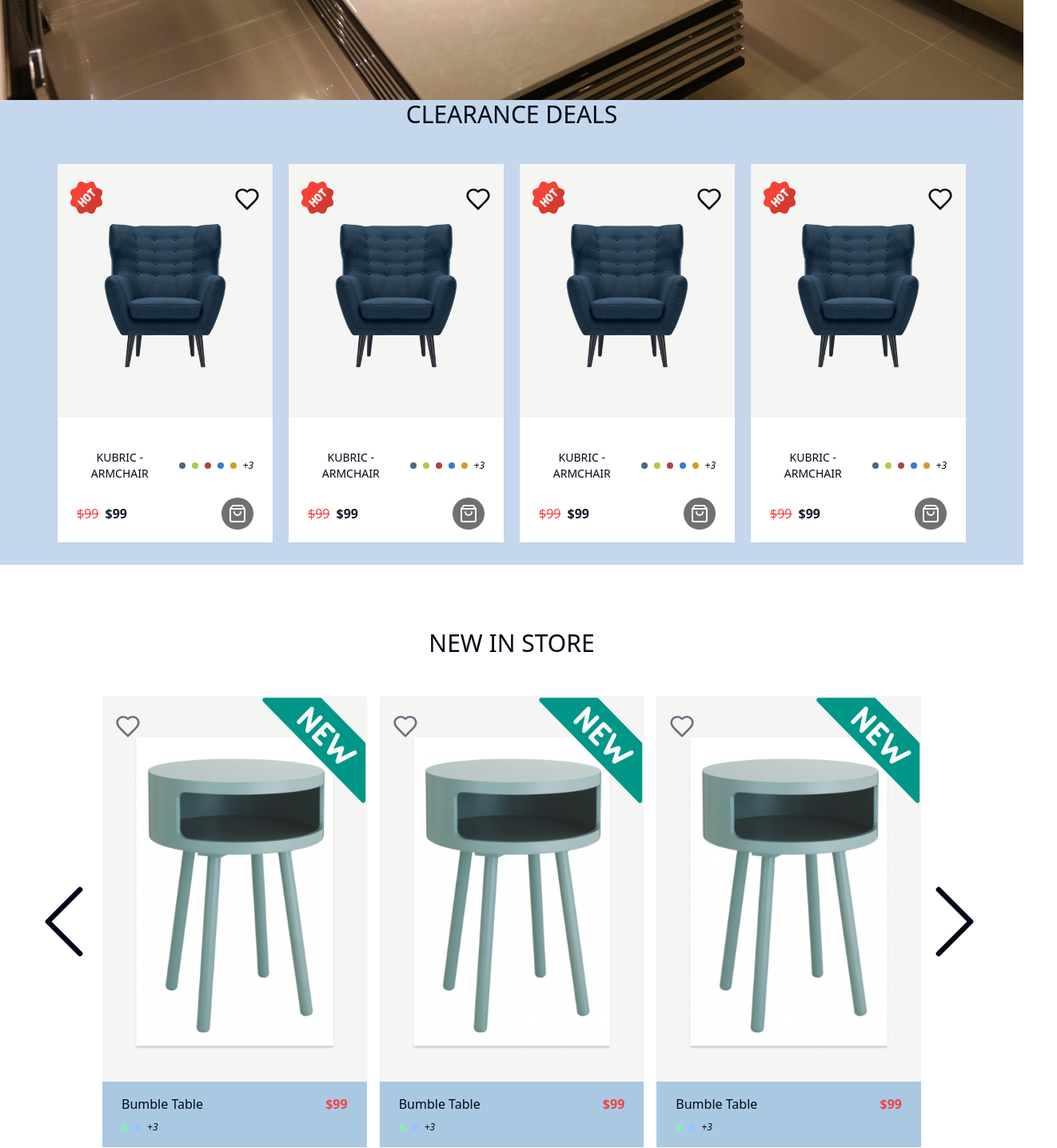
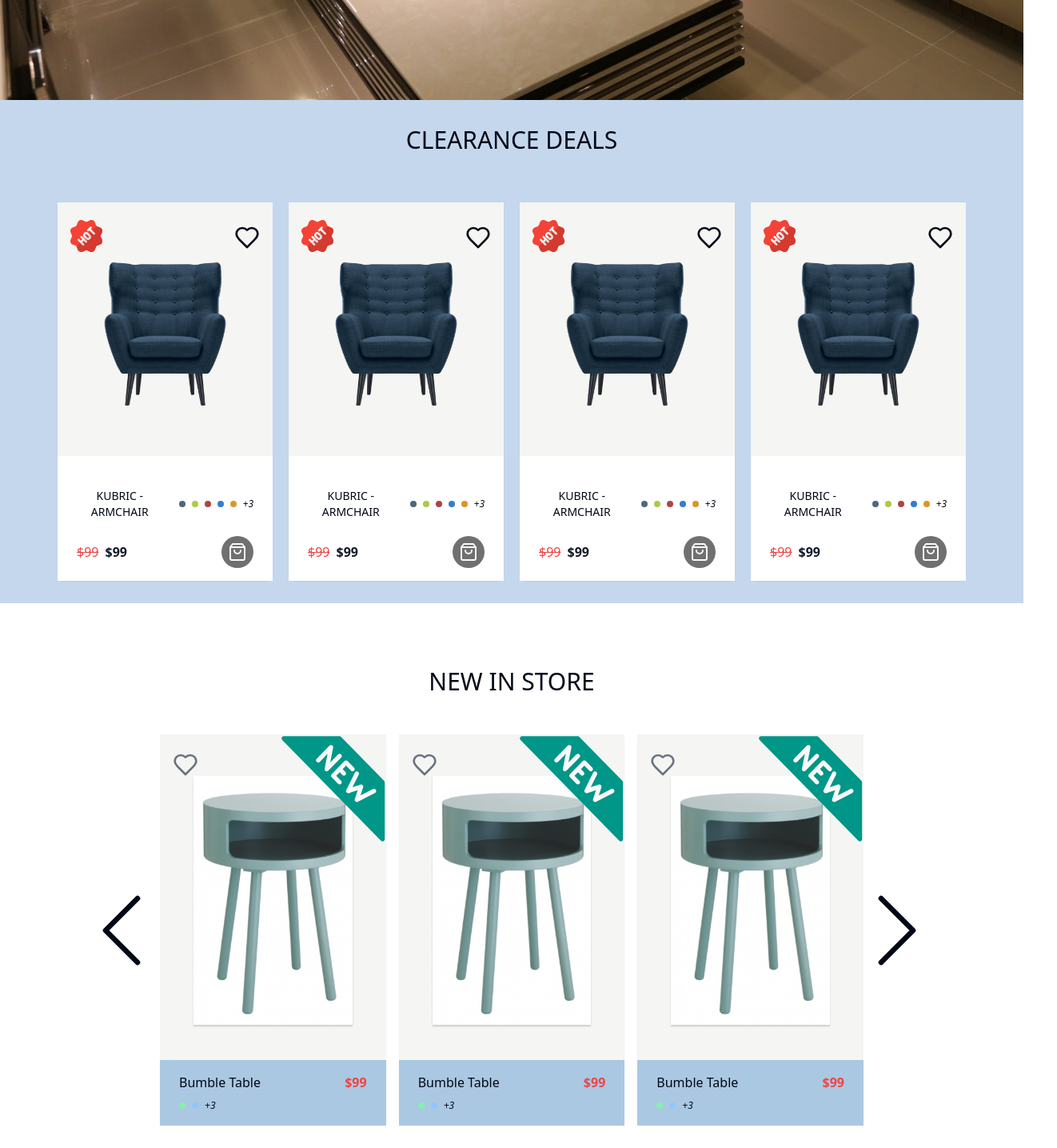
Before and after one commit to Jejeet/HNG11stagetwo, a React (Vite) app: page / in a window 1280 px wide. Shown: the part 720-2155 px from the top of the page at 80% size, 1322 px wide, since content can reach past the window. Built offline with nearby package versions, Linux system fonts and the light colour scheme.

Commit message:
updated Mobile home

```diff
--- a/src/components/Hero/Clearpage.tsx
+++ b/src/components/Hero/Clearpage.tsx
@@ -5,10 +5,10 @@ import { NewProduct } from '../productcards/NewProduct'
 
 const Clearpage = () => {
   return (
-    <div className='text-center bg-[#C4D7ED] w-full'>
-       <div className="container ">
-       <h2 className=' pb-4 items-center text-3xl'>CLEARANCE DEALS</h2>
-            <div className='grid grid-cols-1 sm:grid-cols-2 lg:grid-cols-4 gap-5 mx-10 py-7 '>
+    <div className='text-center bg-[#C4D7ED]'>
+       <div className="container">
+       <h2 className='items-center text-3xl py-8'>CLEARANCE DEALS</h2>
+            <div className='grid sm:grid-cols-2 lg:grid-cols-4 gap-5 md:mx-10 py-7 '>
                 {HomeDeal.slice(0, 4).map((HomeDeal)=>{
 
                         return <Link to={"/product"}><NewProduct {...HomeDeal}/></Link>
--- /dev/null
+++ b/src/components/Hero/Container.tsx
@@ -0,0 +1,9 @@
+import React, { ReactNode } from 'react'
+
+const Container = ({children}:{children:ReactNode}) => {
+  return (
+    <div className='container'>{children}</div>
+  )
+}
+
+export default Container
--- a/src/components/Hero/Hero.tsx
+++ b/src/components/Hero/Hero.tsx
@@ -1,11 +1,13 @@
 import React from "react";
 
 import { Homebutton } from "../Buttons/Homebtn";
+import Container from "./Container";
 const Hero = () => {
   return (
     <div className="relative bg-[url(@/assets/Hero.png)] w-full h-[690px] ">
    <div className="container">
-   <div className="absolute  flex flex-col  items-center justify-center top-20 sm:top-24 md:top-[85px] bg-[#D9D9D9C9] p-10 sm:px-10    ">
+      <Container>
+        <div className="absolute  flex flex-col  items-center justify-center top-20 sm:top-24 md:top-[85px] bg-[#D9D9D9C9] p-10 sm:px-10    ">
         <div className=" " >
           <h2 className="text-lg sm:text-2xl lg:text-3xl">HomeNest Gallery (HNG)</h2>
           <h2 className="text-sm sm:text-lg lg:text-xl mt-2">Redefining Furniture Shopping in <br/> Nigeria</h2>
@@ -13,8 +15,8 @@ const Hero = () => {
         <div className="mt-4">
         <Homebutton/>
         </div>
-   </div>
-
+       </div>
+       </Container>
       </div>
     </div>
   );
--- a/src/components/Homestore/Homestore.tsx
+++ b/src/components/Homestore/Homestore.tsx
@@ -6,11 +6,13 @@ import { SafeStool } from '@/lib/product'
 const Homestore = () => {
 
   return (
-    <div className='flex flex-col items-center space-y-8 my-20 w-[80%] mx-auto text-center'>
+    <div className='flex flex-col items-center space-y-8 my-20 md:w-[80%]
+     mx-auto overflow-x-hidden text-center  md:px-10'>
         <h2 className='pb-4 items-center text-3xl'>NEW IN STORE</h2>
-        <ProductCarousel  products={SafeStool}
-         />
-    </div>
+        <ProductCarousel  products={SafeStool}/>
+       </div>
+
+
   )
 }
 
--- a/src/components/Homestore/Inspiration.tsx
+++ b/src/components/Homestore/Inspiration.tsx
@@ -3,9 +3,11 @@ import SittingRoom from "@/assets/inspiration1.png"
 import Kitchen from "@/assets/inspiration2.png"
 const Inspiration = () => {
   return (
-    <div className=" flex flex-col items-center justify-center bg-[#E1E6FA] pb-10">
+    <div className=" bg-[#E1E6FA]">
+      <div className="container">
+      <div className=" flex flex-col items-center justify-center  pb-10">
       <h2 className="pb-8 pt-4 text-xl">INSPIRATIONAL IDEAS</h2>
-      <div className="flex flex-col w-full lg:w-[1364px] px-4 sm:px-10 lg:px-20" >
+      <div className="flex flex-col w-full" >
         <div className="flex flex-col lg:flex-row mb-4">
           <div className=" w-full lg:w-1/2">
             <img src={SittingRoom} alt=""  className="w-full" />
@@ -45,6 +47,9 @@ const Inspiration = () => {
         </div>
       </div>
     </div>
+      </div>
+
+    </div>
   );
 };
 
--- a/src/components/productcards/ProductCarousel.tsx
+++ b/src/components/productcards/ProductCarousel.tsx
@@ -12,16 +12,17 @@ import { NewProductType } from "@/lib/product"
 
 export function ProductCarousel({products}:{products:NewProductType[]}) {
   return (
-    <Carousel
+    <div className="container">
+      <Carousel
       opts={{
-        align: "start",
+        align: "center",
 
       }}
-      className="w-full"
+
     >
       <CarouselContent className="items-center justify-center">
         {products.map(product=> (
-          <CarouselItem key={product.id} className="w-full lg:basis-1/3 items-center justify-center">
+          <CarouselItem key={product.id} className=" w-full lg:basis-1/3 items-center justify-center  ">
               <ProductInstore
               id={product.id}
               image={product.image}
@@ -34,5 +35,6 @@ export function ProductCarousel({products}:{products:NewProductType[]}) {
       <CarouselPrevious />
       <CarouselNext />
     </Carousel>
+    </div>
   )
 }
--- a/src/components/productcards/ProductInstore.tsx
+++ b/src/components/productcards/ProductInstore.tsx
@@ -12,11 +12,11 @@ import ProductPricing from "./ProductPricing"
 type productInstoreType = {title:string, image?:string, id:string|number, sellingPrice:number}
 export function ProductInstore({title, image="https://picsum.photos/200/300", id, sellingPrice}:productInstoreType) {
   return (
-    <Card className=" border-none relative" key={id}>
+    <Card className=" border-none relative " key={id} >
       <CardHeader className="bg-[#F5F5F3] p-10">
-      <img src={image} className="  object-cover mt-3"/>
+      <img src={image} className= "object-cover mt-3"/>
       </CardHeader>
-      <CardContent className="p-0 pt-0">
+      <CardContent className="p-0 pt-0 ">
          <Heart className=" stroke-gray-500  absolute top-[22px] left-[1rem]  size-8"/>
          <img src={newBadge} alt={title}  className="absolute top-[2px] right-[1px]  size-18" />
       </CardContent>
```
Also changed, not shown: src/components/Hero/card.tsx (line endings or trailing spaces).
